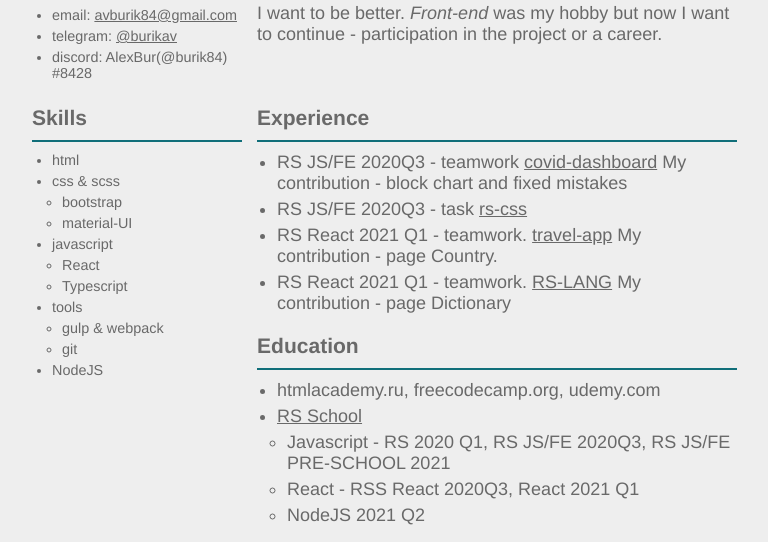
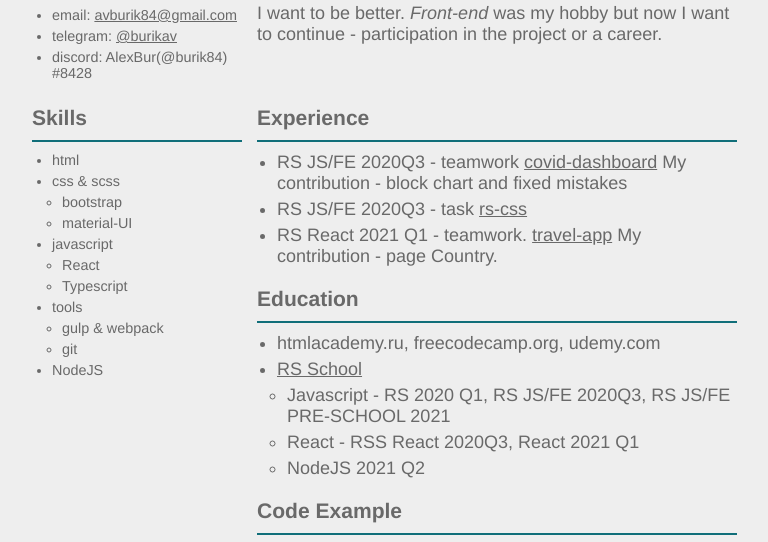
Before and after one commit to burik84/rsschool-cv, a plain HTML site: page index.html in a window 1280 px wide. Shown: the part 236-778 px from the top of the page, without its empty margins (248-1016 px from the left). Drawn offline with Linux system fonts and the light colour scheme.

Commit message:
fix: fix not working link

```diff
--- a/index.html
+++ b/index.html
@@ -114,12 +114,6 @@
                   rel="noopener noreferrer">travel-app</a>
                 My contribution - page Country.
               </li>
-              <li>
-                RS React 2021 Q1 - teamwork.
-                <a href="https://rs-lang-74-client.herokuapp.com/main" target="_blank"
-                  rel="noopener noreferrer">RS-LANG</a>
-                My contribution - page Dictionary
-              </li>
             </ul>
           </section>
           <section>
```
